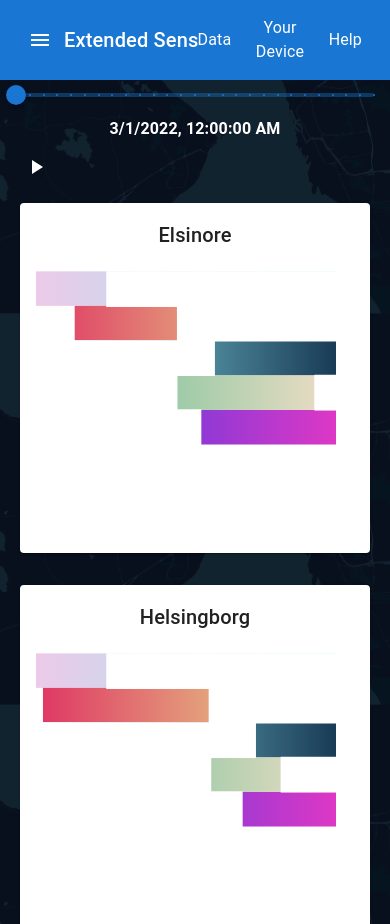
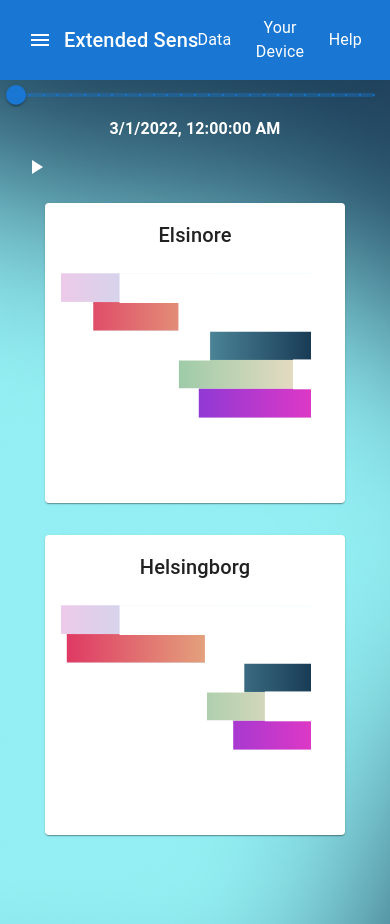
Before and after one commit to HealthyMindTech/oversundet-node, a React (Create React App) app: page /data in a window 390 px wide. Built offline with nearby package versions, Linux system fonts and the light colour scheme.

Commit message:
some responsive stuff

```diff
--- a/src/LogoPlot.jsx
+++ b/src/LogoPlot.jsx
@@ -42,8 +42,8 @@ export default function DataPlot(props) {
   // };
   return (
     <Card style={{
-        width: '350px',
-        height: '350px',
+        width: '300px',
+        height: '300px',
         backgroundColor: 'rgba(255, 255, 255, 1)',
       }}>
       <CardContent>
@@ -51,7 +51,7 @@ export default function DataPlot(props) {
           {name}
         </Typography>
 
-        <svg width="300" height="200" viewBox="0 0 1920 1109" fill="none" xmlns="http://www.w3.org/2000/svg">
+        <svg width="250" height="175" viewBox="0 0 1920 1109" fill="none" xmlns="http://www.w3.org/2000/svg">
           <rect width="1108.45" height="1920" transform="translate(1920) rotate(90)" fill="white"/>
           <rect x="-1.7998" width="1921.8" height="220.937" fill="url(#paint0_linear_237_1649)"/>
           <rect x="-1.7998" y="220.937" width="1921.8" height="220.937" fill="url(#paint1_linear_237_1649)"/>
--- a/src/MapPage.jsx
+++ b/src/MapPage.jsx
@@ -1,5 +1,5 @@
 import React, { useState, useCallback } from 'react';
-import map_image from './map.png';
+import map_image from './21.jpg';
 import { Box, Slider, Container, Typography, Grid, IconButton } from '@mui/material';
 import { PlayArrow } from '@mui/icons-material';
 // import DataPlot from './DataPlot';
@@ -96,10 +96,9 @@ export default function MapPage() {
               height: '100%',
               backgroundImage: `url("${map_image}")`,
               position: 'relative',
-              backgroundRepeatY: 'no-repeat',
-              backgroundSize: '184%',
-              backgroundPositionX: '-820px',
-              backgroundPositionY: '-549px',
+              backgroundRepeat: 'no-repeat',
+              backgroundSize: 'cover',
+              backgroundAttachment: 'fixed',
             }}>
             <Container>
               <Slider
```
Also changed, not shown: src/21.jpg (added).
